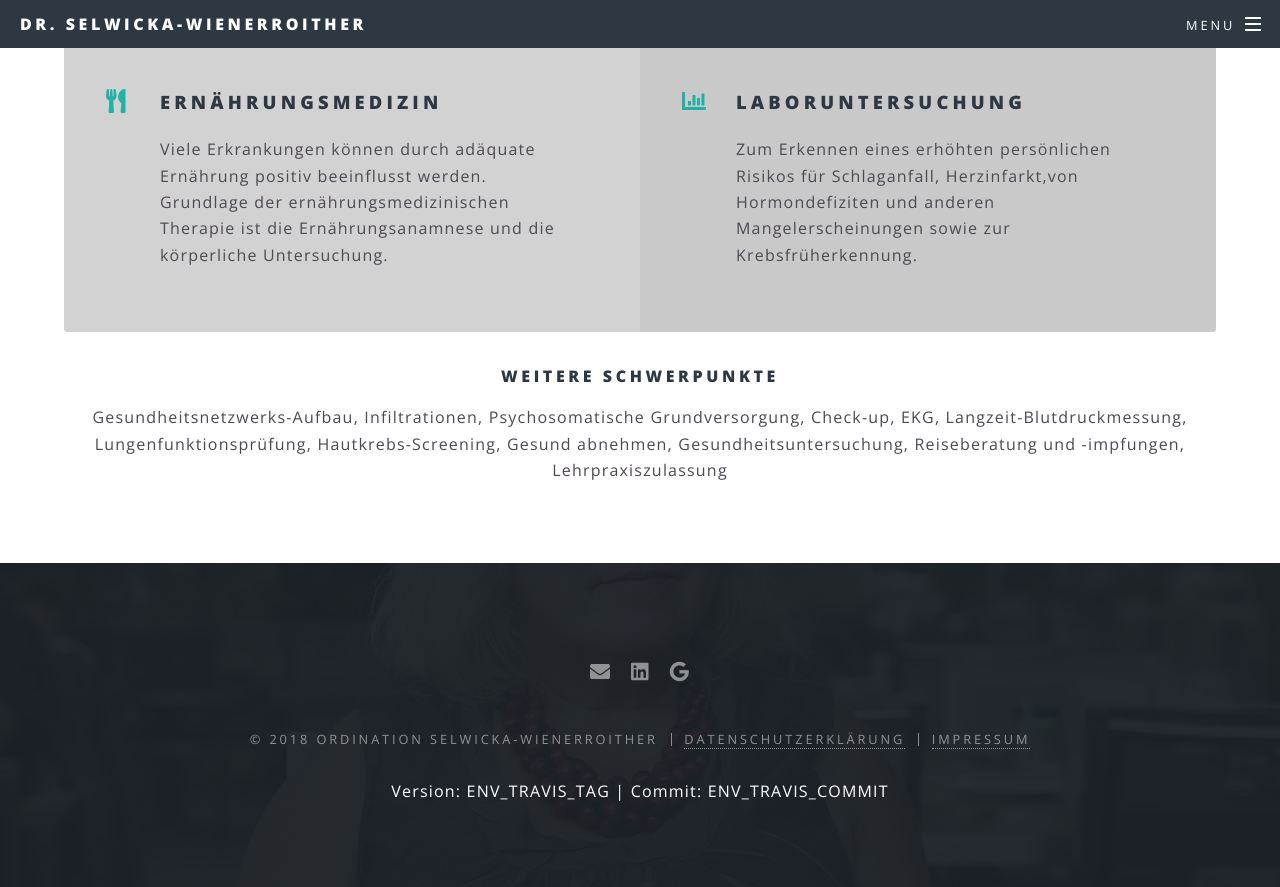
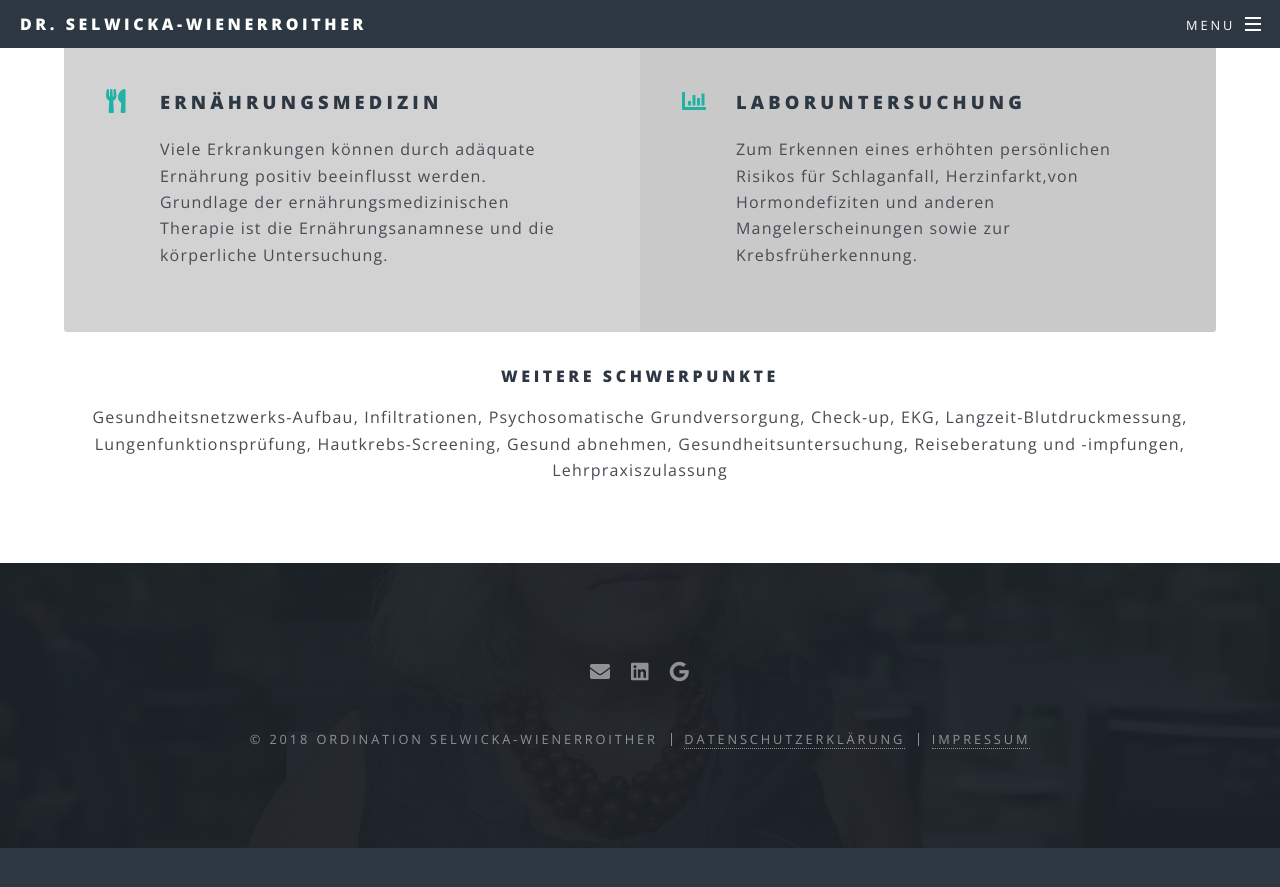
Before and after one commit to patrickfav/website-dr-sel, a Jekyll site: the page built from page_index.html, in a window 1280 px wide and 900 px high, scrolled down 3425 px. Shown: the top 887 px of the window. Built offline with Jekyll 4.4.1, drawn with Linux system fonts in a browser that asks for light colours; after the commit the page ends 4273 px from its top, so only the background shows below that.

Commit message:
Update dependencies

```diff
--- a/_includes/footer.html
+++ b/_includes/footer.html
@@ -30,5 +30,6 @@
     <a href="https://github.com/patrickfav/website-dr-sel" style="font-size: 0.8em">This site is a development preview</a>
     {% endif %}
   </p>
-  <span>Version: {{site.ci.tag}} | Commit: {{ site.ci.hash}} </span>
+
+  <span aria-disabled="true" style="display: none;">Version: {{site.ci.tag}} | Commit: {{ site.ci.hash}} </span>
 </footer>
```
Also changed, not shown: Gemfile.lock.
